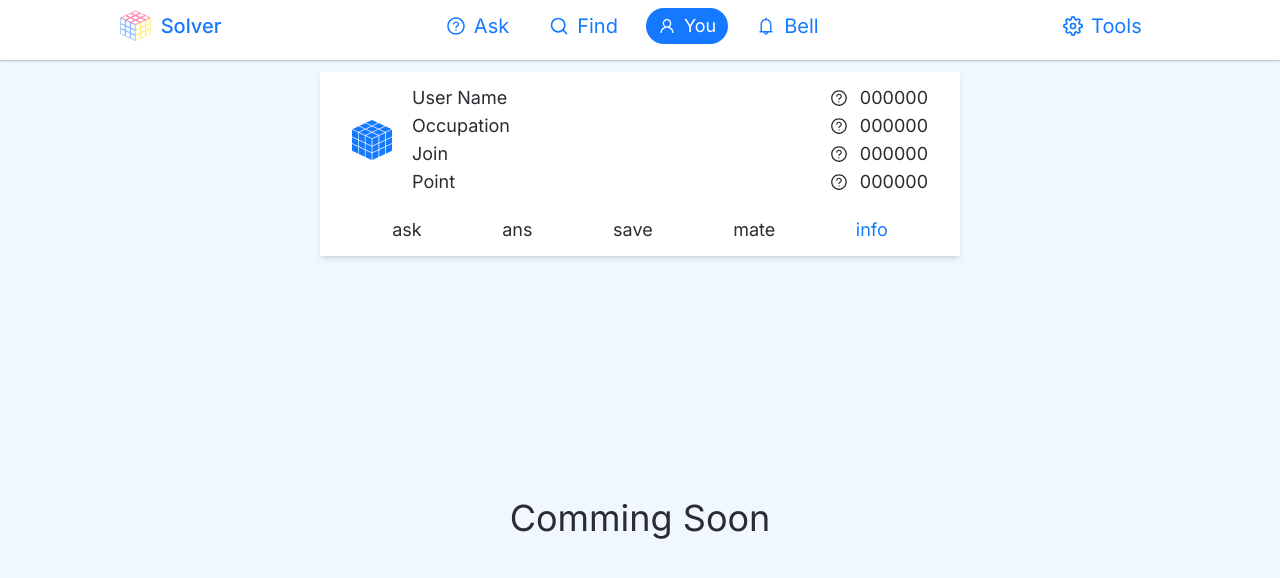
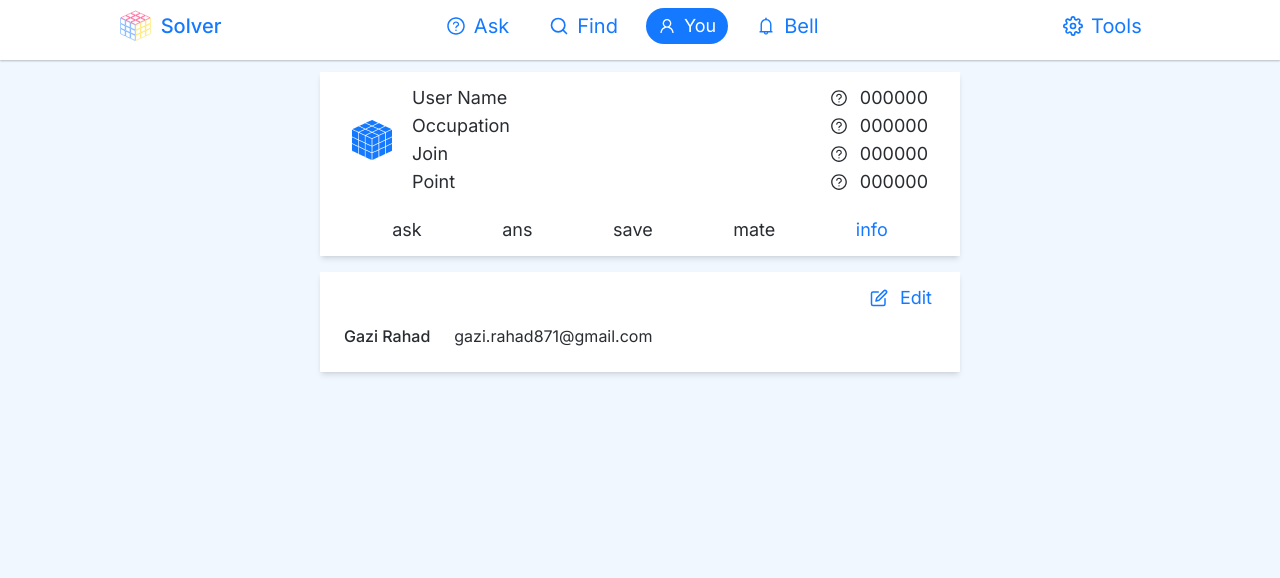
Before and after one commit to coddermoon/vlifer, a React (Create React App) app: page /users/info in a window 1280 px wide. Shown: the top 578 px of the page. Built offline with nearby package versions, Linux system fonts and the light colour scheme.

Commit message:
edit btn done

```diff
--- /dev/null
+++ b/src/pages/Profiles/Info.js
@@ -0,0 +1,32 @@
+import React from 'react';
+import { FiEdit } from 'react-icons/fi';
+
+const Info = () => {
+    return (
+        <div className='md:max-w-[50%] mx-auto bg-green-400 my-4'>
+          <div className="info bg-white p-3 shadow-md">
+
+
+                <p className='text-primaryColor text-lg items-center justify-end gap-3 mx-4 flex'><FiEdit/> Edit</p>
+
+
+           {/* information table */}
+
+           <table>
+           <tr class="bg-blue-200 lg:text-black">
+            <td class="p-3 font-medium capitalize">Gazi Rahad</td>
+            <td class="p-3">gazi.rahad871@gmail.com</td>
+
+
+
+          </tr>
+           </table>
+
+
+
+          </div>
+        </div>
+    );
+};
+
+export default Info;
--- a/src/routes/routes.js
+++ b/src/routes/routes.js
@@ -2,6 +2,7 @@
 import Main from "../Layout/Main";
 import ProfileLayout from "../Layout/ProfileLayout";
 import Ask from "../pages/Ask/Ask";
+import Info from "../pages/Profiles/Info";
 import CommingSoon from "../pages/shared/Errors/CommingSoon";
 import NotFound from "../pages/shared/NotFound";
 
@@ -35,6 +36,9 @@ const routes = createBrowserRouter([
 {
     path:'*',
     element:<CommingSoon/>
+},{
+    path:'/users/info',
+    element: <Info/>
 }
         ]
     }
```
